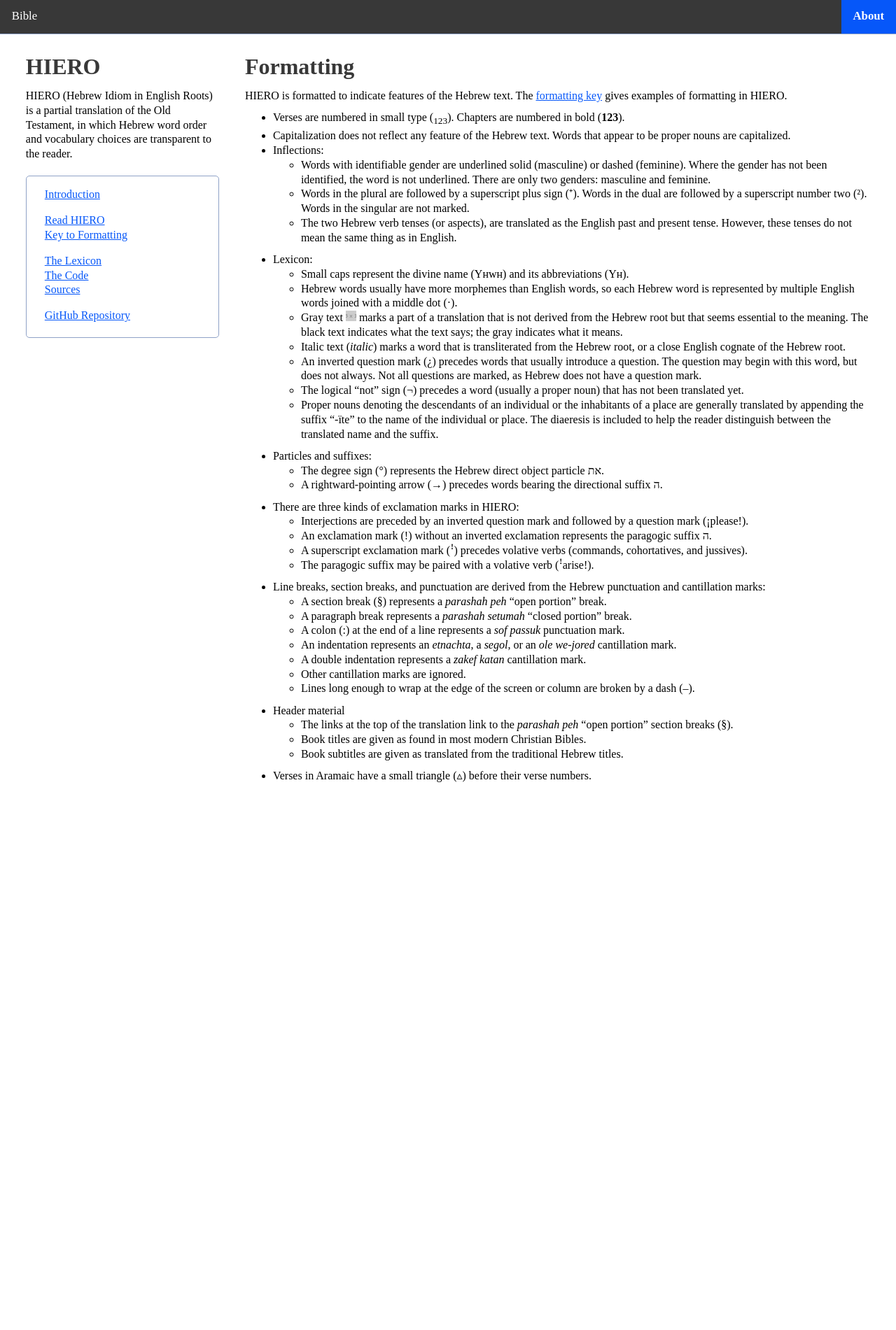
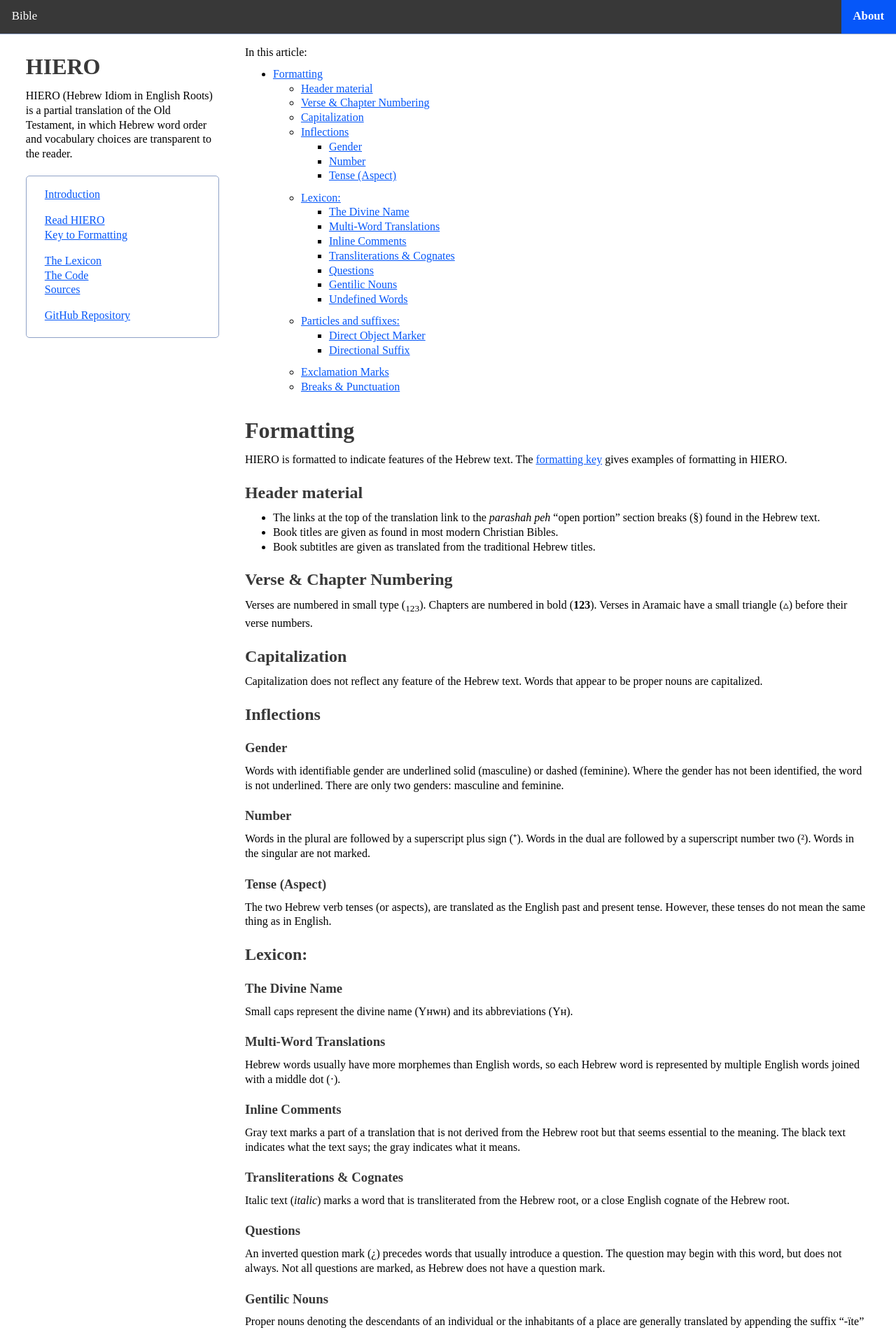
Before and after one commit to gfassero/HIERO, a Jekyll site: the page built from formatting.md, in a window 1280 px wide. Shown: the top 1901 px of the page at 70% size. Built offline with Jekyll 4.4.1, drawn with Linux system fonts in a browser that asks for light colours; our own code applies the rules of GitHub Pages for plain Markdown files; some of the changed text lies outside the part shown.

Commit message:
Add TOC to pages

```diff
--- a/formatting.md
+++ b/formatting.md
@@ -1,37 +1,65 @@
+In this article:
+* Auto-generated table of contents:
+{:toc}
+
 # Formatting
 HIERO is formatted to indicate features of the Hebrew text. The [formatting key](read/key.html) gives examples of formatting in HIERO.
-- Verses are numbered in small type (<sub>123</sub>). Chapters are numbered in bold (**123**).
-- Capitalization does not reflect any feature of the Hebrew text. Words that appear to be proper nouns are capitalized.
-- Inflections:
-  - Words with identifiable gender are underlined solid (masculine) or dashed (feminine). Where the gender has not been identified, the word is not underlined. There are only two genders: masculine and feminine.
-  - Words in the plural are followed by a superscript plus sign (⁺). Words in the dual are followed by a superscript number two (²). Words in the singular are not marked.
-  - The two Hebrew verb tenses (or aspects), are translated as the English past and present tense. However, these tenses do not mean the same thing as in English.
-- Lexicon:
-  - Small caps represent the divine name (Yʜᴡʜ) and its abbreviations (Yʜ).
-  - Hebrew words usually have more morphemes than English words, so each Hebrew word is represented by multiple English words joined with a middle dot (·).
-  - Gray text ![gray](https://placehold.co/15x15/808080/808080.png) marks a part of a translation that is not derived from the Hebrew root but that seems essential to the meaning. The black text indicates what the text says; the gray indicates what it means.
-  - Italic text (*italic*) marks a word that is transliterated from the Hebrew root, or a close English cognate of the Hebrew root.
-  - An inverted question mark (¿) precedes words that usually introduce a question. The question may begin with this word, but does not always. Not all questions are marked, as Hebrew does not have a question mark.
-  - The logical “not” sign (¬) precedes a word (usually a proper noun) that has not been translated yet.
-  - Proper nouns denoting the descendants of an individual or the inhabitants of a place are generally translated by appending the suffix “-ïte” to the name of the individual or place. The diaeresis is included to help the reader distinguish between the translated name and the suffix.
-- Particles and suffixes:
-  - The degree sign (°) represents the Hebrew direct object particle את.
-  - A rightward-pointing arrow (→) precedes words bearing the directional suffix ה.
-- There are three kinds of exclamation marks in HIERO:
-  - Interjections are preceded by an inverted question mark and followed by a question mark (¡please!).
-  - An exclamation mark (!) without an inverted exclamation represents the paragogic suffix ה.
-  - A superscript exclamation mark (ꜝ) precedes volative verbs (commands, cohortatives, and jussives).
-  - The paragogic suffix may be paired with a volative verb (ꜝarise!).
-- Line breaks, section breaks, and punctuation are derived from the Hebrew punctuation and cantillation marks:
-  - A section break (§) represents a *parashah peh* “open portion” break.
-  - A paragraph break represents a *parashah setumah* “closed portion” break.
-  - A colon (:) at the end of a line represents a *sof passuk* punctuation mark.
-  - An indentation represents an *etnachta*, a *segol*, or an *ole we-jored* cantillation mark.
-  - A double indentation represents a *zakef katan* cantillation mark.
-  - Other cantillation marks are ignored.
-  - Lines long enough to wrap at the edge of the screen or column are broken by a dash (–).
-- Header material
-  - The links at the top of the translation link to the *parashah peh* “open portion” section breaks (§).
-  - Book titles are given as found in most modern Christian Bibles.
-  - Book subtitles are given as translated from the traditional Hebrew titles.
-- Verses in Aramaic have a small triangle (&#9653;) before their verse numbers.
+
+## Header material
+- The links at the top of the translation link to the *parashah peh* “open portion” section breaks (§) found in the Hebrew text.
+- Book titles are given as found in most modern Christian Bibles.
+- Book subtitles are given as translated from the traditional Hebrew titles.
+
+## Verse & Chapter Numbering
+Verses are numbered in small type (<sub>123</sub>). Chapters are numbered in bold (**123**). Verses in Aramaic have a small triangle (&#9653;) before their verse numbers.
+
+## Capitalization
+Capitalization does not reflect any feature of the Hebrew text. Words that appear to be proper nouns are capitalized.
+
+## Inflections
+### Gender
+Words with identifiable gender are underlined solid (masculine) or dashed (feminine). Where the gender has not been identified, the word is not underlined. There are only two genders: masculine and feminine.
+### Number
+Words in the plural are followed by a superscript plus sign (⁺). Words in the dual are followed by a superscript number two (²). Words in the singular are not marked.
+### Tense (Aspect)
+The two Hebrew verb tenses (or aspects), are translated as the English past and present tense. However, these tenses do not mean the same thing as in English.
+
+## Lexicon:
+### The Divine Name
+Small caps represent the divine name (Yʜᴡʜ) and its abbreviations (Yʜ).
+### Multi-Word Translations
+Hebrew words usually have more morphemes than English words, so each Hebrew word is represented by multiple English words joined with a middle dot (·).
+### Inline Comments
+Gray text marks a part of a translation that is not derived from the Hebrew root but that seems essential to the meaning. The black text indicates what the text says; the gray indicates what it means.
+### Transliterations & Cognates
+Italic text (*italic*) marks a word that is transliterated from the Hebrew root, or a close English cognate of the Hebrew root.
+### Questions
+An inverted question mark (¿) precedes words that usually introduce a question. The question may begin with this word, but does not always. Not all questions are marked, as Hebrew does not have a question mark.
+### Gentilic Nouns
+Proper nouns denoting the descendants of an individual or the inhabitants of a place are generally translated by appending the suffix “-ïte” to the name of the individual or place. The diaeresis is included to help the reader distinguish between the translated name and the suffix.
+### Undefined Words
+The logical “not” sign (¬) precedes a word (usually a proper noun) that has not been translated yet.
+
+## Particles and suffixes:
+### Direct Object Marker
+The degree sign (°) represents the Hebrew direct object particle את.
+### Directional Suffix
+A rightward-pointing arrow (→) precedes words bearing the directional suffix ה.
+
+## Exclamation Marks
+There are three kinds of exclamation marks in HIERO:
+- Interjections are preceded by an inverted question mark and followed by a question mark (¡please!).
+- An exclamation mark (!) without an inverted exclamation represents the paragogic suffix ה.
+- A superscript exclamation mark (ꜝ) precedes volative verbs (commands, cohortatives, and jussives).
+- The paragogic suffix may be paired with a volative verb (ꜝarise!).
+
+## Breaks & Punctuation
+Line breaks, section breaks, and punctuation are derived from the Hebrew punctuation and cantillation marks:
+- A section break (§) represents a *parashah peh* “open portion” break.
+- A paragraph break represents a *parashah setumah* “closed portion” break.
+- A colon (:) at the end of a line represents a *sof passuk* punctuation mark.
+- An indentation represents an *etnachta*, a *segol*, or an *ole we-jored* cantillation mark.
+- A double indentation represents a *zakef katan* cantillation mark.
+Other cantillation marks are ignored.
+
+Lines long enough to wrap at the edge of the screen or column are broken by a dash (–).
```
Also changed, not shown: README.md (+5 -1 lines), lexicon.md (+29 -23 lines), notes.md (+3 -7 lines).
